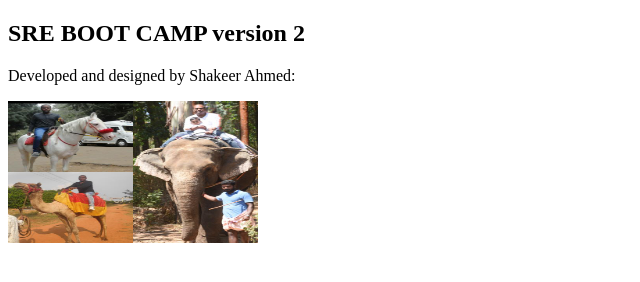
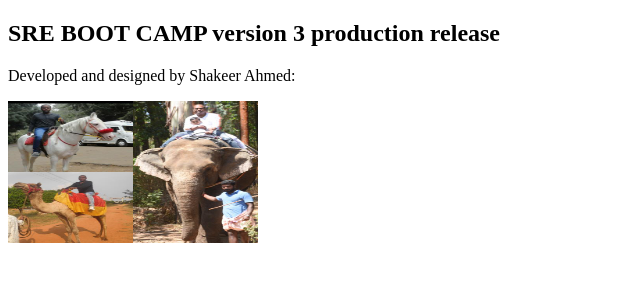
Before and after one commit to shshakeer/sreboot, a plain HTML site: page NGINXGCR/index.html in a window 1280 px wide. Shown: the whole page, without its empty margins (0-640 px from the left). Drawn offline with Linux system fonts and the light colour scheme.

```diff
--- a/NGINXGCR/index.html
+++ b/NGINXGCR/index.html
@@ -2,7 +2,7 @@
 <html>
 <body>
 
-<h2>SRE BOOT CAMP version 2</h2>
+<h2>SRE BOOT CAMP version 3 production release</h2>
 <p>Developed and designed by Shakeer Ahmed:</p>
 
 <img src="image.jpeg"  width="250" height="142">
```
